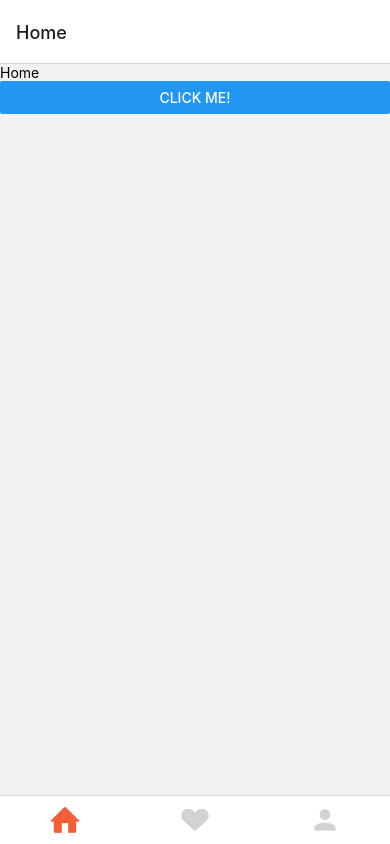
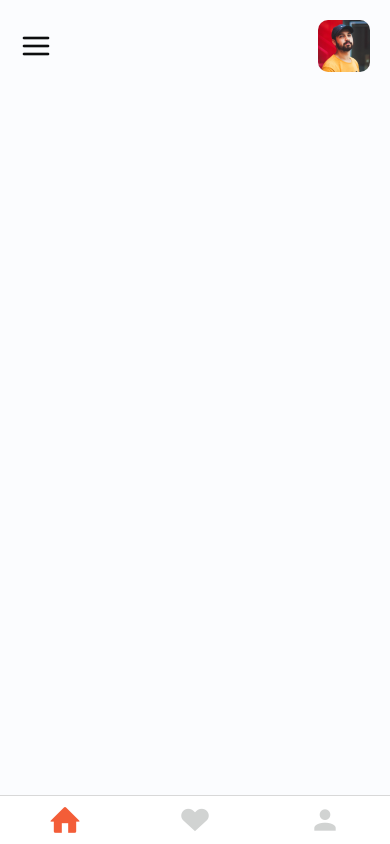
Before and after one commit to ramazandogna/travelApp, a React Native app: screen /Home in a window 390 px wide. Built offline with nearby package versions, Linux system fonts and the light colour scheme.

Commit message:
Header section

```diff
--- a/App.js
+++ b/App.js
@@ -24,6 +24,9 @@ const TabNavigator = () => {
             activeTintColor: colors.orange,
             inactiveTintColor: colors.gray,
             showLabel: false,
+         }}
+         screenOptions={{
+            headerShown: false, // Tüm ekranlarda başlığı gizle
          }}
       >
          <Tab.Screen
--- a/components/Home.js
+++ b/components/Home.js
@@ -1,17 +1,66 @@
-import { Button, Text, View } from 'react-native';
+import {
+   Button,
+   Image,
+   ScrollView,
+   StyleSheet,
+   Text,
+   View,
+} from 'react-native';
 
+import Feather from 'react-native-vector-icons/Feather';
 import React from 'react';
+import { SafeAreaView } from 'react-native-safe-area-context';
+import activitiesData from '../assets/data/activitiesData';
+import colors from '../assets/colors/colors';
+import discoverCategoriesData from '../assets/data/discoverCategoriesData';
+import discoverData from '../assets/data/discoverData';
+import learnMoreData from '../assets/data/learnMoreData';
+import profile from '../assets/images/person.png';
+
+Feather.loadFont();
 
 const Home = ({ navigation }) => {
    return (
-      <View>
-         <Text>Home</Text>
-         <Button
-            onPress={() => navigation.navigate('Details')}
-            title="Click me!"
-         />
+      <View style={styles.container}>
+         <ScrollView>
+            {/*Header*/}
+            <SafeAreaView>
+               <View style={styles.menuWrapper}>
+                  <Feather
+                     name="menu"
+                     size={32}
+                     color={colors.black}
+                     style={styles.menuIcon}
+                  />
+                  <Image
+                     source={profile}
+                     style={styles.profileImage}
+                  />
+               </View>
+            </SafeAreaView>
+            {/* Discover */}
+         </ScrollView>
       </View>
    );
 };
 
+const styles = StyleSheet.create({
+   container: {
+      flex: 1,
+      backgroundColor: colors.white,
+   },
+   menuWrapper: {
+      marginHorizontal: 20,
+      marginTop: 20,
+      flexDirection: 'row',
+      justifyContent: 'space-between',
+      alignItems: 'center',
+   },
+   profileImage: {
+      width: 52,
+      height: 52,
+      borderRadius: 10,
+   },
+});
+
 export default Home;
```
